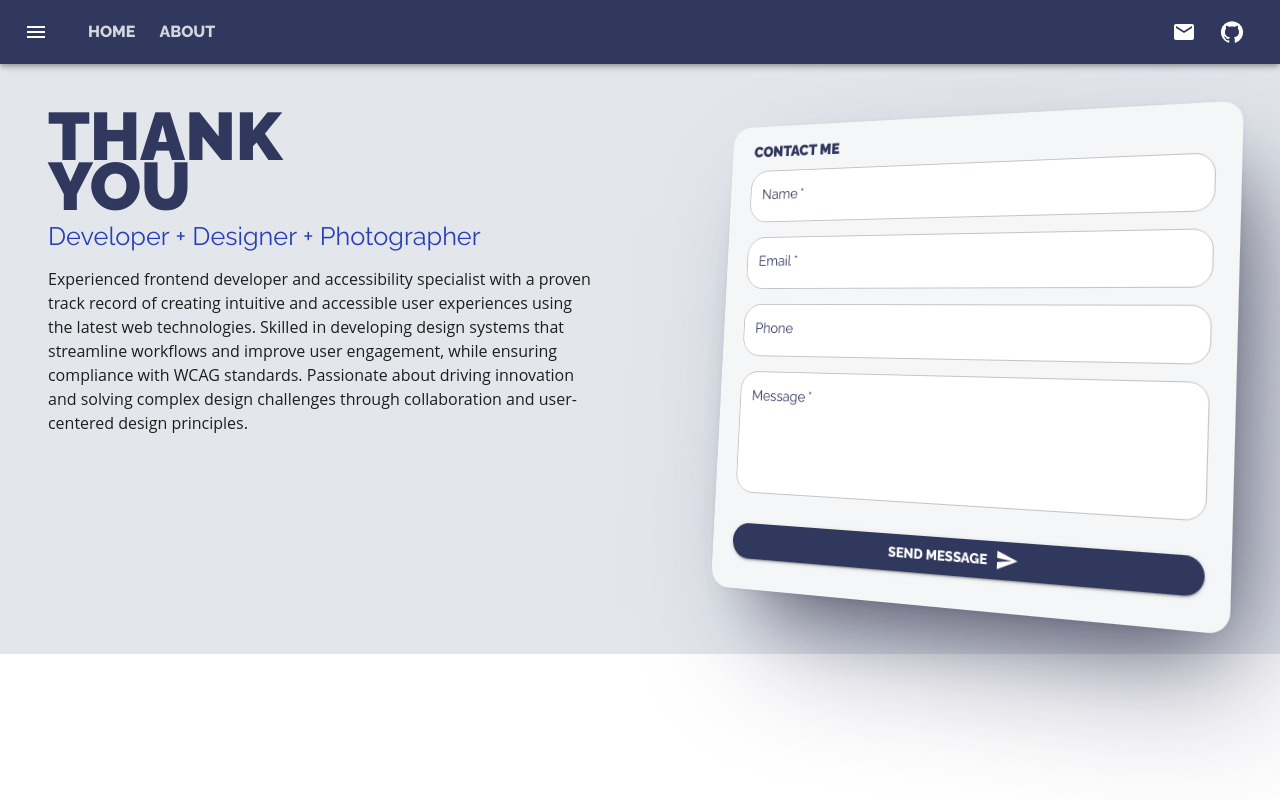
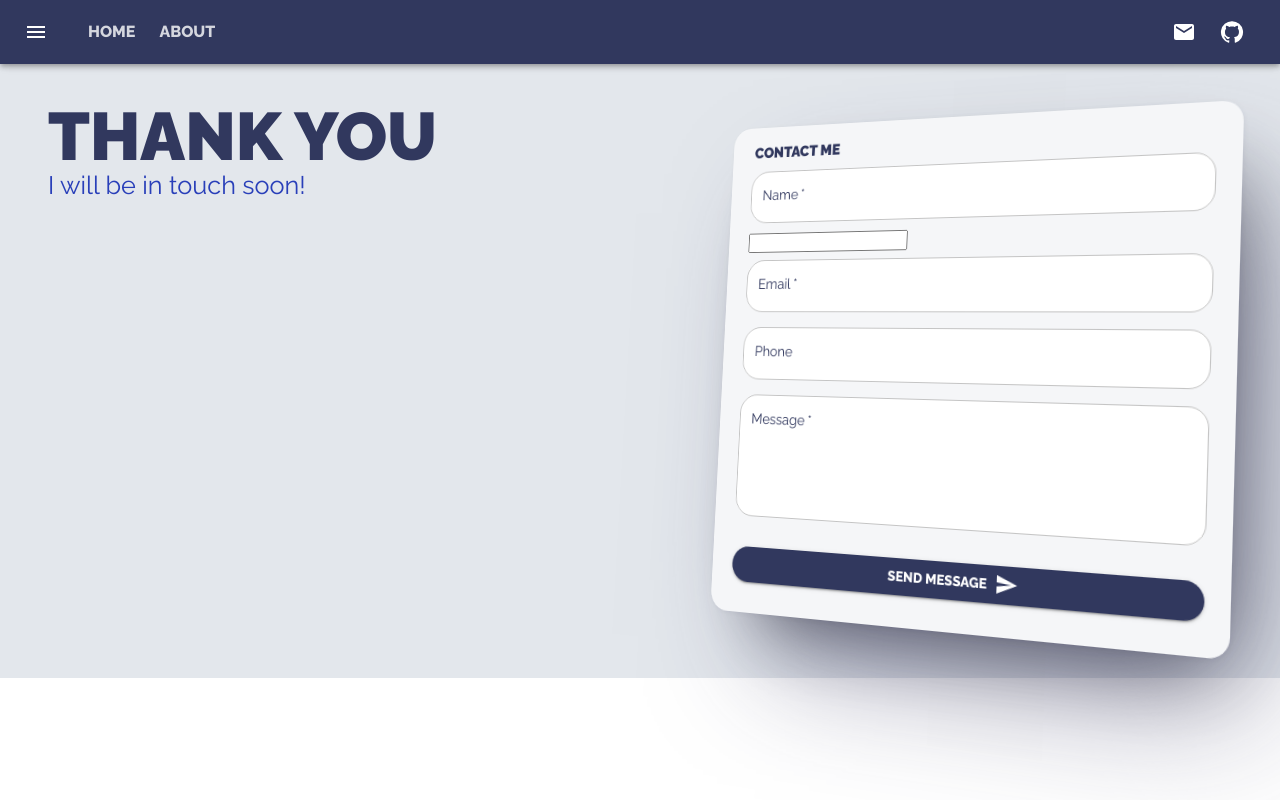
Before and after one commit to rdeber/ryandeberardinis.com, a Gatsby site: page /thanks in a window 1280 px wide. Built offline with nearby package versions, Linux system fonts and the light colour scheme; Gatsby itself is replaced by a stand-in of ours.

Commit message:
Testing form submit

```diff
--- a/src/components/ContactForm.tsx
+++ b/src/components/ContactForm.tsx
@@ -151,6 +151,7 @@ export default function ContactForm() {
             name="name"
             autoComplete="name"
           />
+          <input name="testname" />
           <TextField
             margin="normal"
             required
--- a/src/pages/thanks.tsx
+++ b/src/pages/thanks.tsx
@@ -114,8 +114,7 @@ export default function HomePage() {
               variants={childVariants}
               variant="h1"
             >
-              <div>THANK </div>
-              <div>YOU</div>
+              <div>THANK YOU</div>
             </StyledH1>
             <StyledH2
               // @ts-expect-error
@@ -123,15 +122,8 @@ export default function HomePage() {
               variants={childVariants}
               variant="h2"
             >
-              Developer + Designer + Photographer
+              I will be in touch soon!
             </StyledH2>
-            <Typography
-              component={motion.p}
-              variants={childVariants}
-              variant="body1"
-            >
-              Experienced frontend developer and accessibility specialist with a proven track record of creating intuitive and accessible user experiences using the latest web technologies. Skilled in developing design systems that streamline workflows and improve user engagement, while ensuring compliance with WCAG standards. Passionate about driving innovation and solving complex design challenges through collaboration and user-centered design principles.
-            </Typography>
           </motion.div>
         </Grid>
         <Grid item xs={12} md={6} sx={{ p: {xs: 2, sm: 6} }}>
```
